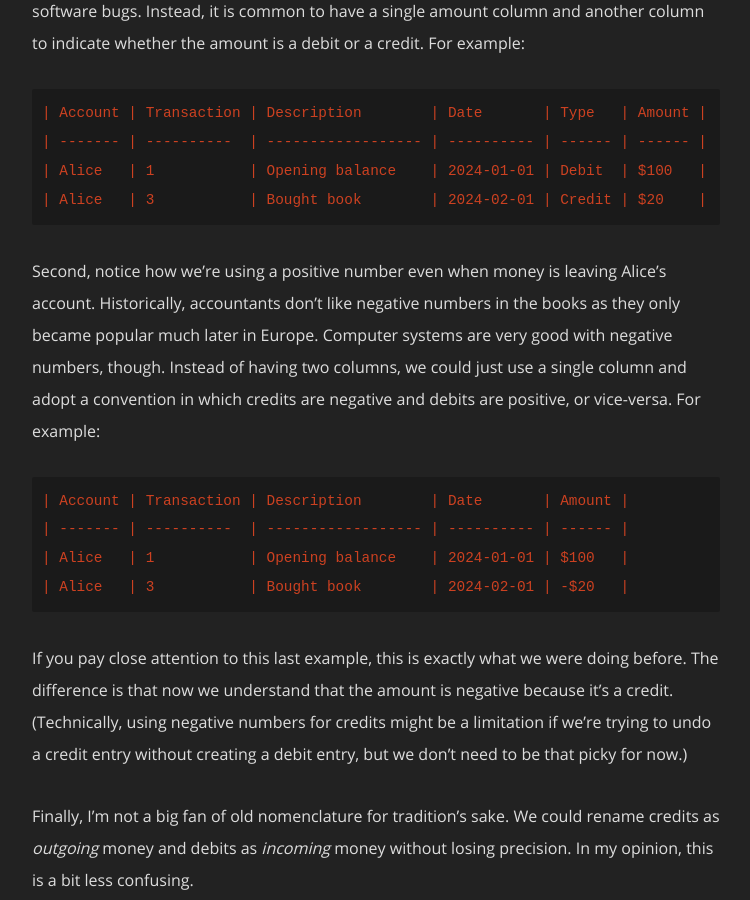
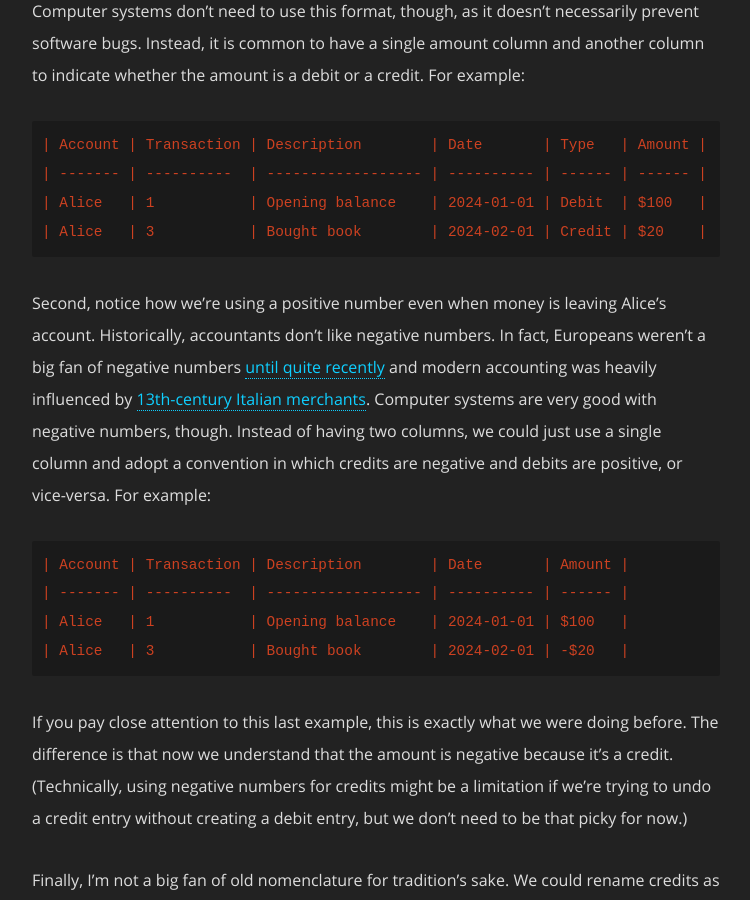
Before and after one commit to matheusportela/matheusportela.github.io, a Jekyll site: the page built from _posts/2024-04-08-double-entry-bookkeeping-as-a-directed-graph.md, in a window 1280 px wide and 900 px high, scrolled down 11664 px. Shown: the whole window, without its empty margins (264-1014 px from the left). Built offline with Jekyll 4.4.1, drawn with Linux system fonts in a browser that asks for light colours; some web fonts are replaced; some of the changed text lies outside the part shown.

Commit message:
Fix typos

````diff
--- a/_posts/2024-04-08-double-entry-bookkeeping-as-a-directed-graph.md
+++ b/_posts/2024-04-08-double-entry-bookkeeping-as-a-directed-graph.md
@@ -276,7 +276,7 @@
 | Alice   | 3           | Bought book        | 2024-02-01 | Credit | $20    |
 ```
 
-Second, notice how we're using a positive number even when money is leaving Alice's account. Historically, accountants don't like negative numbers in the books as they only became popular much later in Europe. Computer systems are very good with negative numbers, though. Instead of having two columns, we could just use a single column and adopt a convention in which credits are negative and debits are positive, or vice-versa. For example:
+Second, notice how we're using a positive number even when money is leaving Alice's account. Historically, accountants don't like negative numbers. In fact, Europeans weren't a big fan of negative numbers [until quite recently](https://en.wikipedia.org/wiki/Negative_number#History) and modern accounting was heavily influenced by [13th-century Italian merchants](https://en.wikipedia.org/wiki/Double-entry_bookkeeping#History). Computer systems are very good with negative numbers, though. Instead of having two columns, we could just use a single column and adopt a convention in which credits are negative and debits are positive, or vice-versa. For example:
 
 ```
 | Account | Transaction | Description        | Date       | Amount |
````
Also changed, not shown: other parts of _posts/2024-04-08-double-entry-bookkeeping-as-a-directed-graph.md (+1 -1 lines).
